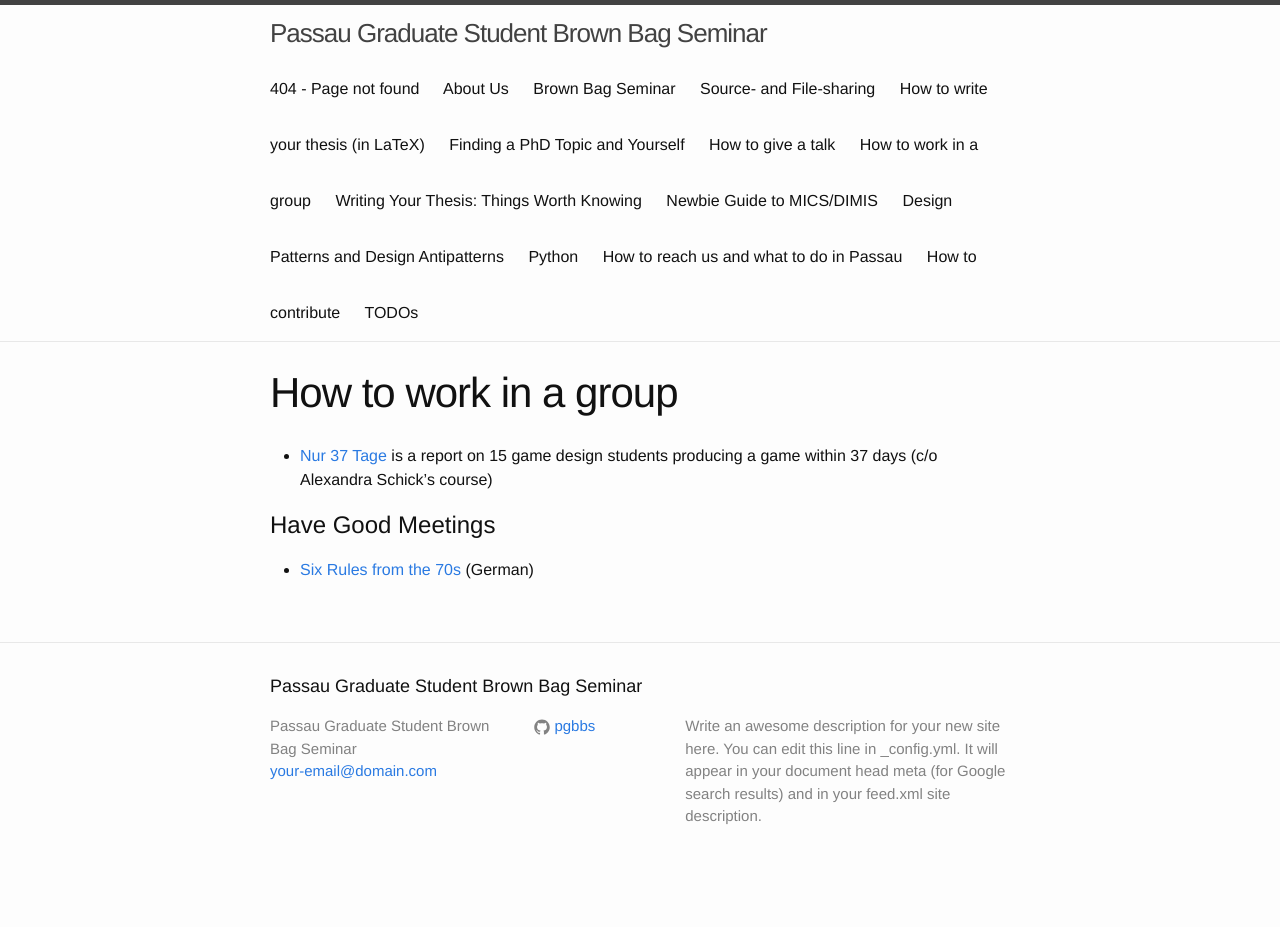
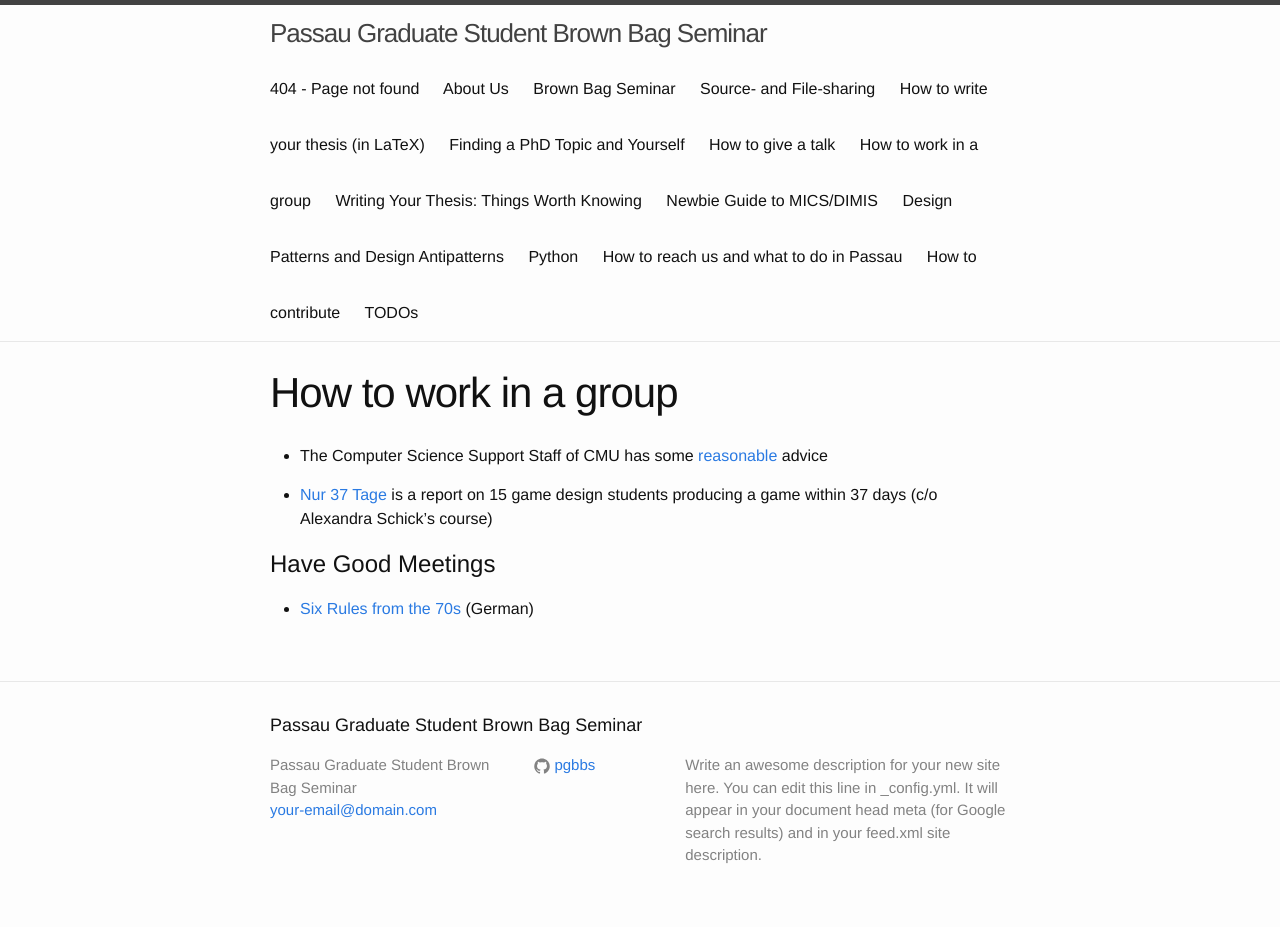
Before and after one commit to PGBBS/pgbbs.github.io, a Jekyll site: the page built from _pages/how-to-work-in-a-group.md, in a window 1280 px wide. Built offline with Jekyll 4.4.1, drawn with Linux system fonts in a browser that asks for light colours; before the commit the page ends 900 px from its top, so only the background shows below that.

Commit message:
reasonable people policy by CMU

```diff
--- a/_pages/how-to-work-in-a-group.md
+++ b/_pages/how-to-work-in-a-group.md
@@ -2,6 +2,9 @@
 title: "How to work in a group"
 layout: page
 ---
+
+- The Computer Science Support Staff of CMU has some
+  [reasonable](https://www.cs.cmu.edu/~weigand/staff/) advice
 
 - [Nur 37
 Tage](https://www.brandeins.de/archiv/2014/konzentration/nur-37-tage/)
```
